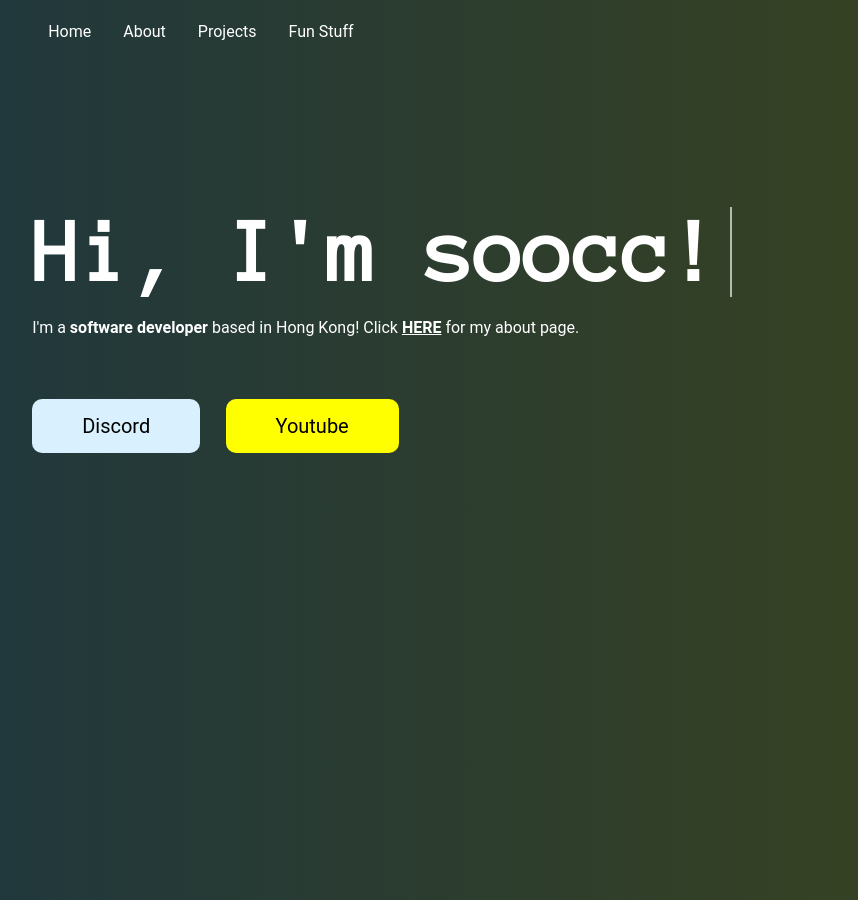
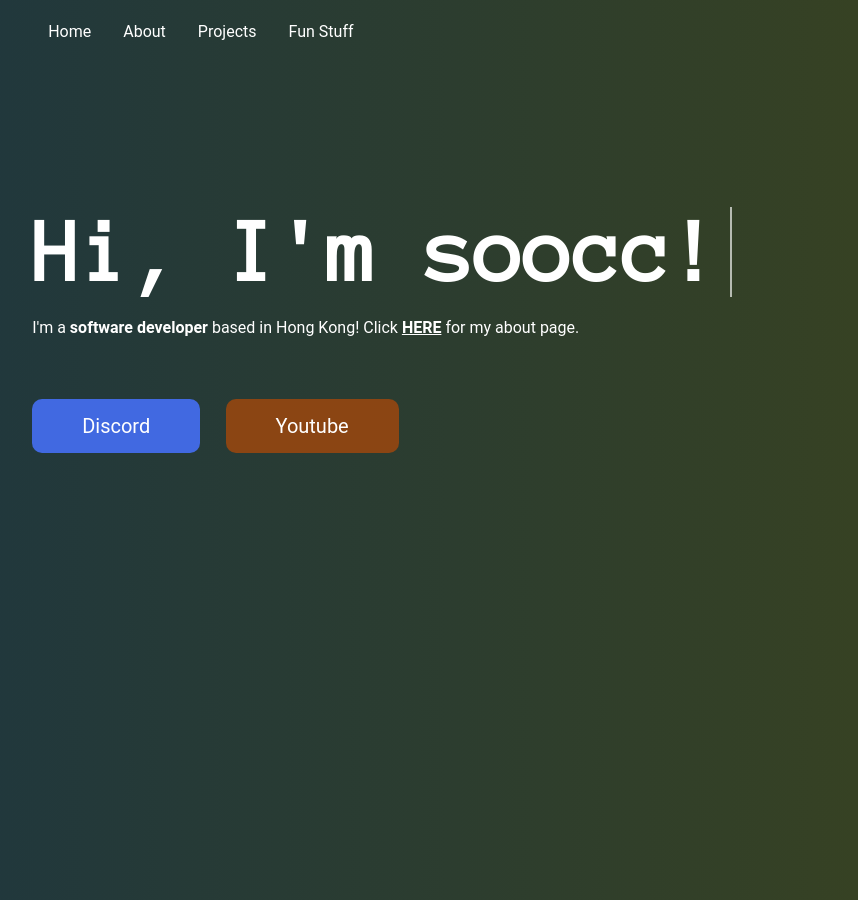
Before and after one commit to soocc/sooccsocks2, a Jekyll site: the page built from index.html, in a window 1280 px wide. Shown: the whole page, without its empty margins (39-897 px from the left). Built offline with Jekyll 4.4.1, drawn with Linux system fonts in a browser that asks for light colours; some web fonts are replaced.

Commit message:
Update index.html

```diff
--- a/index.html
+++ b/index.html
@@ -66,11 +66,14 @@ layout: default
 
       #discord-btn {
         margin-left: 5%;
+        background-color: royalblue;
+        color: white;
       }
 
       #youtube-btn {
         margin-left: 2%;
-        background-color: yellow;
+        background-color: saddlebrown;
+        color: white;
       }
     </style>
   </head>
```
